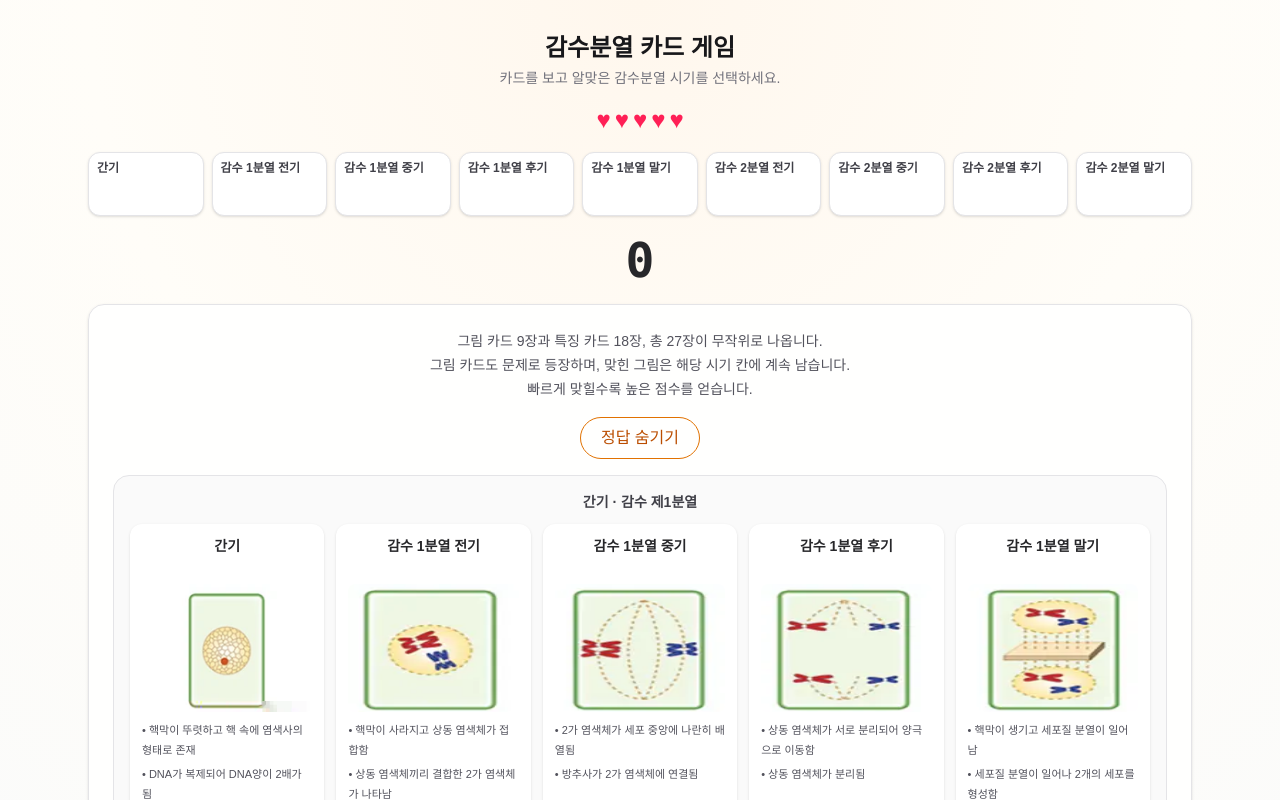
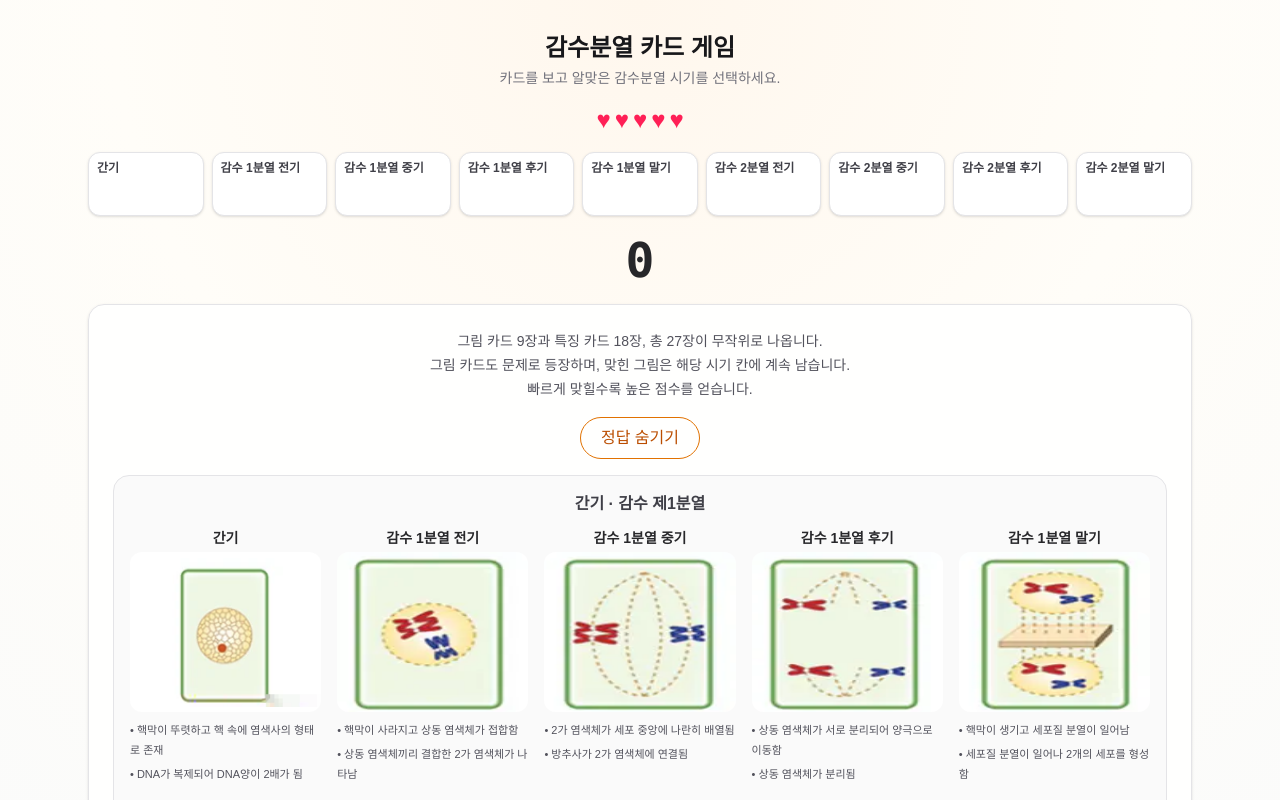
Before and after one commit to ultrabio/meiosis-card-game, a Next.js app: page / in a window 1280 px wide. Both pictures are taken after a click on the button "정답 보기". Shown: the top 800 px of the page. Built offline with nearby package versions, Linux system fonts and the light colour scheme.

Commit message:
Refine answer key into horizontal meiosis rows

```diff
--- a/components/MeiosisGame.tsx
+++ b/components/MeiosisGame.tsx
@@ -211,12 +211,13 @@ export function MeiosisGame() {
 
             {showAnswers && (
               <div className="w-full rounded-2xl border border-zinc-200 bg-zinc-50 p-4 text-left">
-                <div className="mb-3 text-center text-sm font-bold text-zinc-700">간기 · 감수 제1분열</div>
-                <div className="grid grid-cols-1 gap-3 sm:grid-cols-5">
+                <div className="mb-3 text-center text-base font-bold text-zinc-700">간기 · 감수 제1분열</div>
+                <div className="overflow-x-auto pb-1">
+                  <div className="grid min-w-[900px] grid-cols-5 gap-4">
                     {PHASES.slice(0,5).map(p=>(
-                    <div key={p.id} className="rounded-xl bg-white p-3 text-center shadow-sm">
-                      <div className="mb-2 min-h-10 text-sm font-bold leading-5 text-zinc-800">{p.label}</div>
-                      <div className="mx-auto h-32 w-full overflow-hidden rounded-lg bg-white">
+                      <div key={p.id} className="text-center">
+                        <div className="mb-1 text-sm font-bold leading-5 text-zinc-800">{p.label}</div>
+                        <div className="mx-auto h-40 w-full overflow-hidden rounded-xl bg-white">
                           <PhaseArt phase={p.id}/>
                         </div>
                         <ul className="mt-2 space-y-1 text-left text-[11px] leading-5 text-zinc-600">
@@ -225,13 +226,15 @@ export function MeiosisGame() {
                       </div>
                     ))}
                   </div>
+                </div>
 
-                <div className="mb-3 mt-6 text-center text-sm font-bold text-zinc-700">감수 제2분열</div>
-                <div className="mx-auto grid max-w-4xl grid-cols-1 gap-3 sm:grid-cols-4">
+                <div className="mb-3 mt-7 text-center text-base font-bold text-zinc-700">감수 제2분열</div>
+                <div className="overflow-x-auto pb-1">
+                  <div className="mx-auto grid min-w-[720px] max-w-4xl grid-cols-4 gap-4">
                     {PHASES.slice(5).map(p=>(
-                    <div key={p.id} className="rounded-xl bg-white p-3 text-center shadow-sm">
-                      <div className="mb-2 min-h-10 text-sm font-bold leading-5 text-zinc-800">{p.label}</div>
-                      <div className="mx-auto h-32 w-full overflow-hidden rounded-lg bg-white">
+                      <div key={p.id} className="text-center">
+                        <div className="mb-1 text-sm font-bold leading-5 text-zinc-800">{p.label}</div>
+                        <div className="mx-auto h-40 w-full overflow-hidden rounded-xl bg-white">
                           <PhaseArt phase={p.id}/>
                         </div>
                         <ul className="mt-2 space-y-1 text-left text-[11px] leading-5 text-zinc-600">
@@ -239,6 +242,7 @@ export function MeiosisGame() {
                         </ul>
                       </div>
                     ))}
+                  </div>
                 </div>
               </div>
             )}
```
Lines whose indentation alone changed are shown as unchanged.
